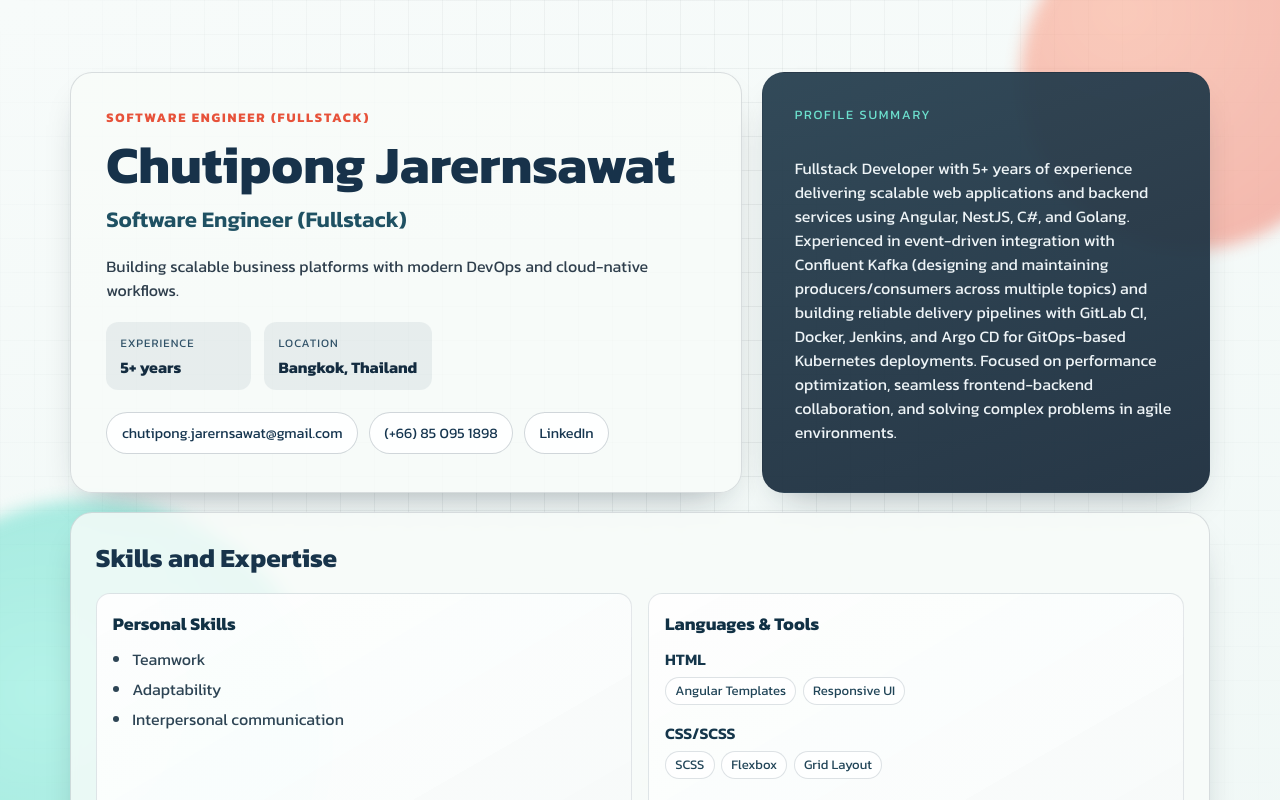
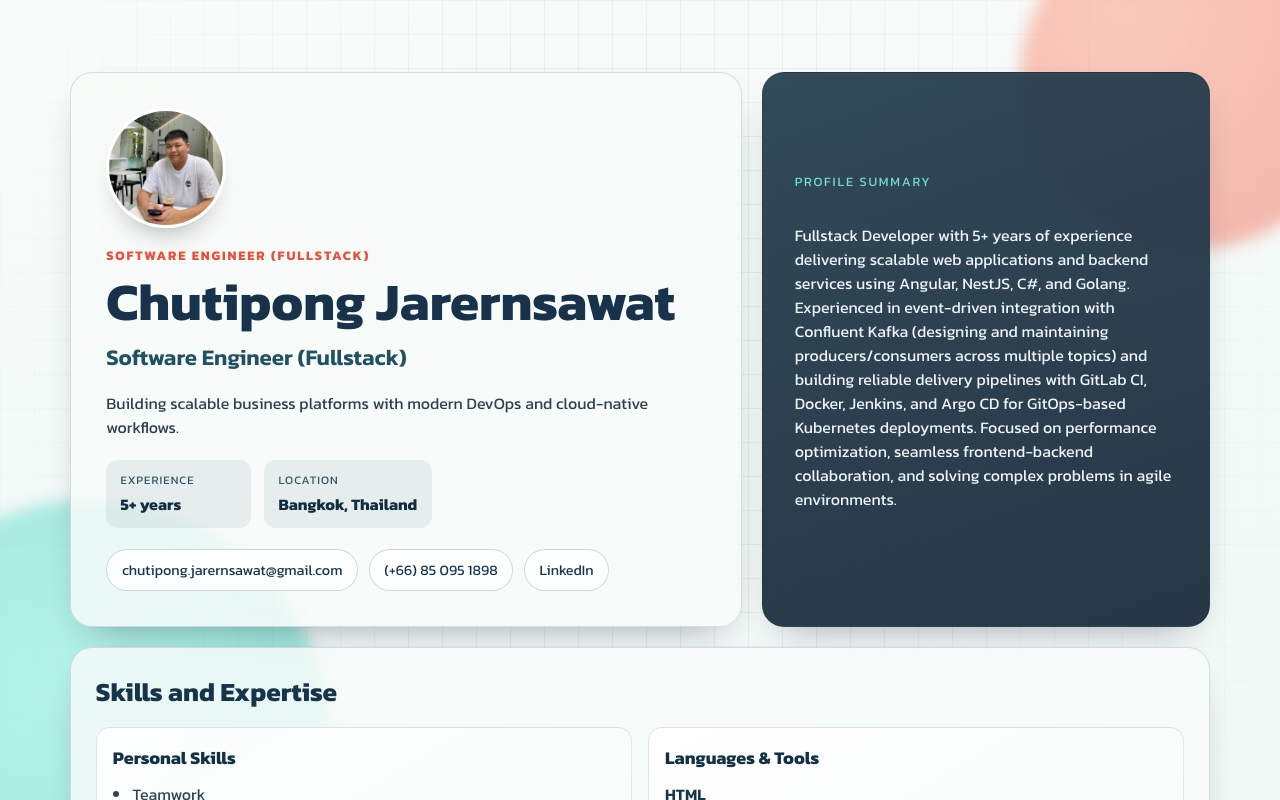
Before and after one commit to flukekazo55/portfolio, an Angular app in the folder frontend/: page / in a window 1280 px wide. Shown: the top 800 px of the page. Built offline with nearby package versions, Linux system fonts and the light colour scheme.

Commit message:
add: profile image

```diff
--- a/frontend/src/app/app.component.html
+++ b/frontend/src/app/app.component.html
@@ -5,6 +5,9 @@
 
   <header class="hero reveal">
     <div class="hero__content">
+      <div class="hero__photo-wrap" *ngIf="data.profile.photo">
+        <img class="hero__photo" [src]="data.profile.photo" [alt]="data.profile.name + ' profile photo'" />
+      </div>
       <p class="eyebrow">Software Engineer (Fullstack)</p>
       <h1>{{ data.profile.name }}</h1>
       <h2>{{ data.profile.role }}</h2>
--- a/frontend/src/app/app.component.scss
+++ b/frontend/src/app/app.component.scss
@@ -64,6 +64,24 @@
 
 .hero__content {
   padding: 2.2rem;
+}
+
+.hero__photo-wrap {
+  width: 120px;
+  height: 120px;
+  border-radius: 50%;
+  overflow: hidden;
+  border: 3px solid rgba(255, 255, 255, 0.92);
+  background: rgba(255, 255, 255, 0.7);
+  box-shadow: 0 18px 32px -22px rgba(14, 29, 42, 0.6);
+  margin-bottom: 1.1rem;
+}
+
+.hero__photo {
+  width: 100%;
+  height: 100%;
+  display: block;
+  object-fit: cover;
 }
 
 .hero__card {
@@ -349,6 +367,11 @@ li + li {
     padding: 1.55rem;
   }
 
+  .hero__photo-wrap {
+    width: 96px;
+    height: 96px;
+  }
+
   .hero__card,
   .panel {
     padding: 1.3rem;
--- a/frontend/src/app/models/portfolio.model.ts
+++ b/frontend/src/app/models/portfolio.model.ts
@@ -30,6 +30,7 @@ export interface Skills {
 
 export interface Profile {
   name: string;
+  photo?: string;
   role: string;
   tagline: string;
   summary: string;
--- a/frontend/src/assets/portfolio-data.json
+++ b/frontend/src/assets/portfolio-data.json
@@ -1,6 +1,7 @@
 {
   "profile": {
     "name": "Chutipong Jarernsawat",
+    "photo": "assets/profile.jpg",
     "role": "Software Engineer (Fullstack)",
     "tagline": "Building scalable business platforms with modern DevOps and cloud-native workflows.",
     "summary": "Fullstack Developer with 5+ years of experience delivering scalable web applications and backend services using Angular, NestJS, C#, and Golang. Experienced in event-driven integration with Confluent Kafka (designing and maintaining producers/consumers across multiple topics) and building reliable delivery pipelines with GitLab CI, Docker, Jenkins, and Argo CD for GitOps-based Kubernetes deployments. Focused on performance optimization, seamless frontend-backend collaboration, and solving complex problems in agile environments.",
```
Also changed, not shown: frontend/src/assets/profile.jpg (added).
